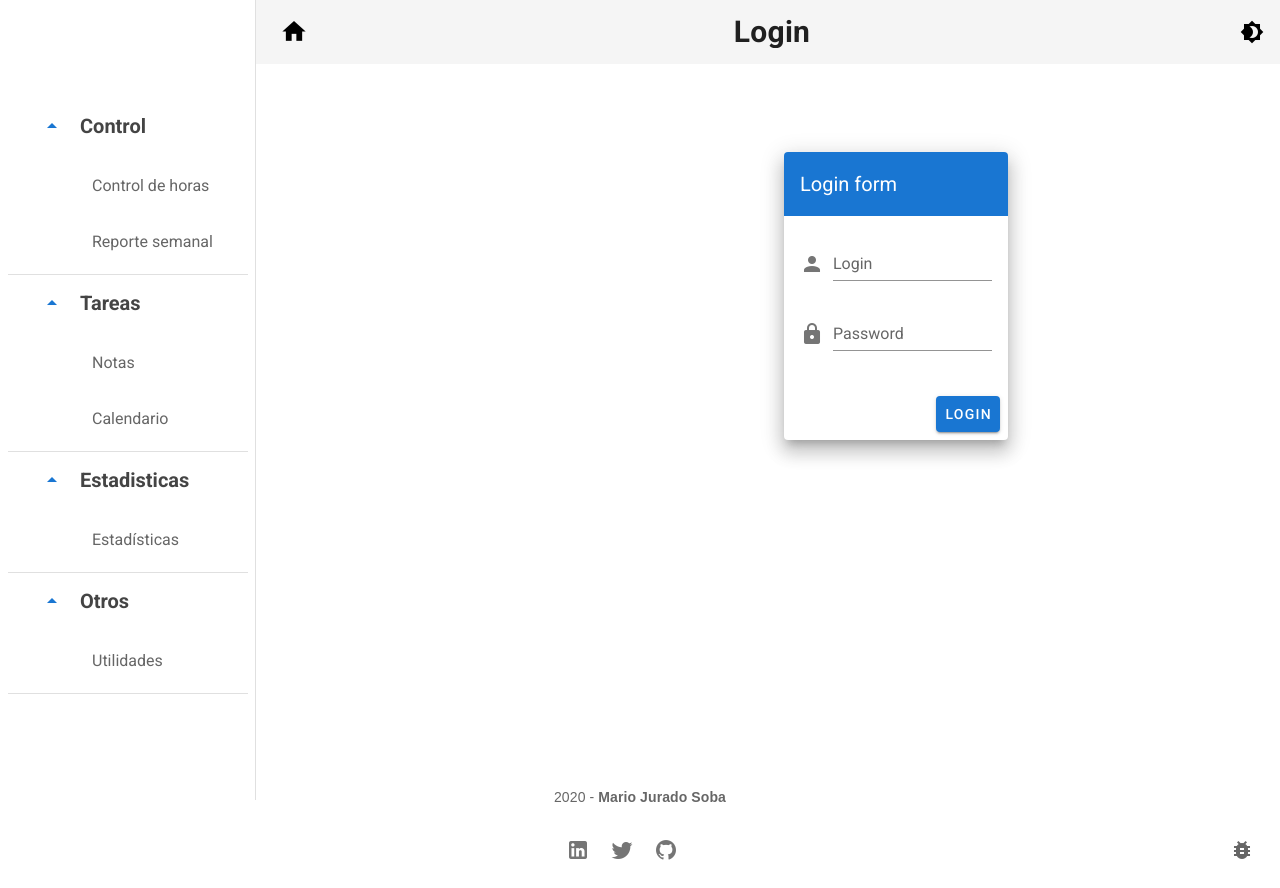
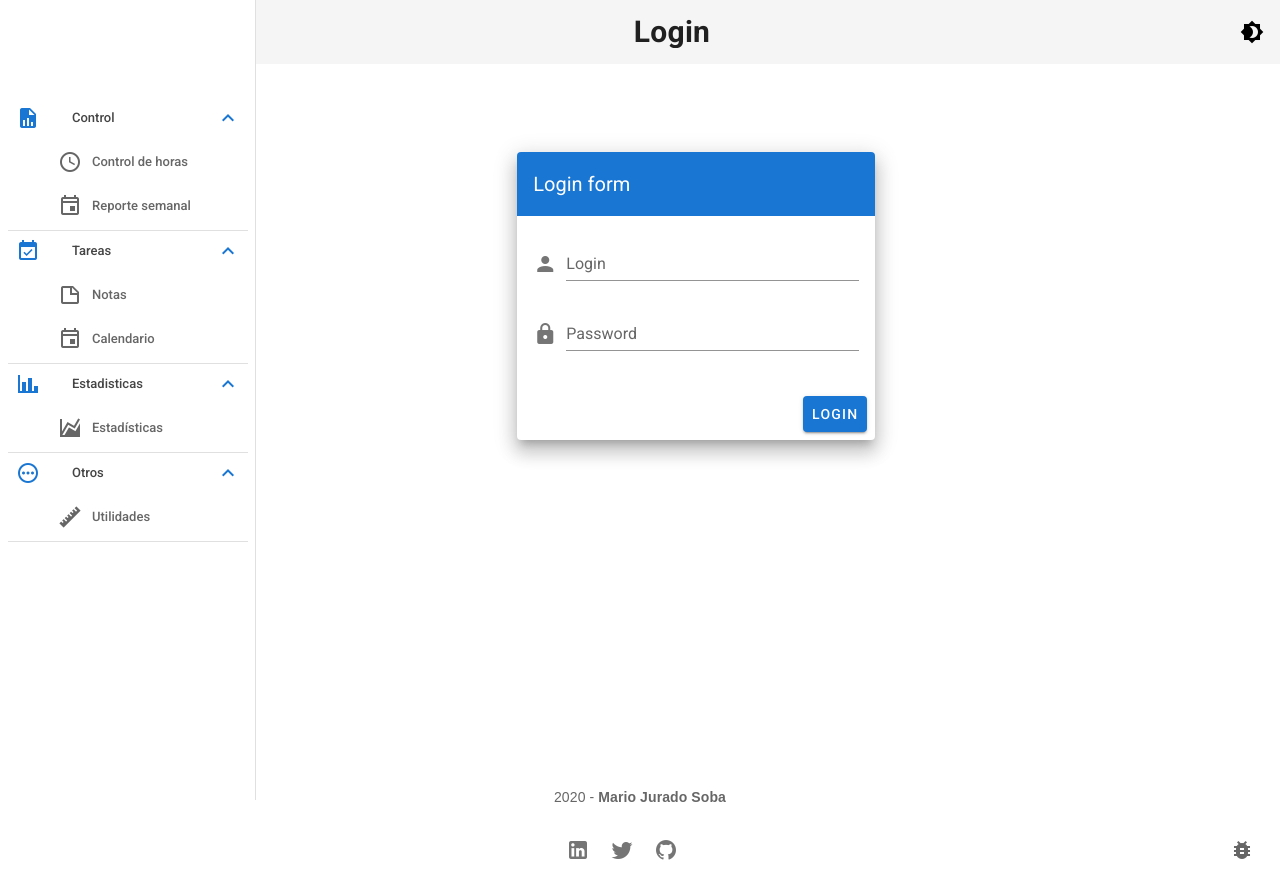
Before and after one commit to Mario2403/UtilsWeb, a Vue app in the folder front-end/: page /#/login in a window 1280 px wide. Built offline with nearby package versions, Linux system fonts and the light colour scheme.

Commit message:
Mejoras al menu lateral

```diff
--- a/front-end/src/App.vue
+++ b/front-end/src/App.vue
@@ -22,9 +22,11 @@
               </v-btn>
             </v-app-bar>
             <LeftMenu v-show="true"></LeftMenu>
+          <!-- Contenido de la vista -->
             <v-content>
               <router-view @home="isHome = true" />
             </v-content>
+
             <Footer></Footer>
           </v-app>
         </v-flex>
--- a/front-end/src/components/LeftMenu.vue
+++ b/front-end/src/components/LeftMenu.vue
@@ -1,8 +1,9 @@
 <template>
   <v-navigation-drawer
-    v-model="drawer"
+    stateless
     permanent
-    :mini-variant="false"
+    value="true"
+    :mini-variant="true"
     :expand-on-hover="true"
     :color="$vuetify.theme.dark  ? '#232323' : '#FFFFFF'"
     hide-overlay
@@ -11,14 +12,14 @@
     <v-img v-if="!$vuetify.theme.dark" src="../assets/Aperture-dark.png" min-height="90" contain></v-img>
     <v-img v-if="$vuetify.theme.dark" src="../assets/Aperture-light.png" min-height="90" contain></v-img>
 
-    <v-list nav>
+    <v-list nav dense>
+
       <v-list-group
         value="true"
-        sub-group
-        no-action
         :key="group.name"
         v-for="group in groups"
-        id="group"
+        :prepend-icon="group.icon"
+
       >
         <template v-slot:activator>
           <v-list-item-title
@@ -34,8 +35,10 @@
           v-for="item in group.groupItems"
           :to="item.route"
           class="item"
+          :prepend="item.icon"
+          value="true"
         >
-          <v-icon :color="darkMode ? '#FFFFFF' : '#666666'">{{ item.icon }}</v-icon>
+          <v-icon :color="$vuetify.theme.dark ? '#FFFFFF' : '#666666'">{{ item.icon }}</v-icon>
 
           <v-list-item-content>
             <v-list-item-title
@@ -55,12 +58,11 @@ export default {
   data() {
     return {
       darkMode: true,
-      drawer: true,
-      group: null,
       expandOnHover: true,
       groups: [
         {
           name: "Control",
+          icon: "mdi-file-chart",
           groupItems: [
             {
               title: "Control de horas",
@@ -76,6 +78,8 @@ export default {
         },
         {
           name: "Tareas",
+          icon: "mdi-calendar-check",
+
           groupItems: [
             { title: "Notas", icon: "mdi-note-outline", route: "/" },
             {
@@ -88,6 +92,7 @@ export default {
 
         {
           name: "Estadisticas",
+          icon: "mdi-chart-bar",
           groupItems: [
             {
               title: "Estadísticas",
@@ -98,18 +103,15 @@ export default {
         },
         {
           name: "Otros",
+          icon: "mdi-dots-horizontal-circle-outline",
           groupItems: [
             { title: "Utilidades", icon: "mdi-ruler", route: "Utilidades" }
           ]
         }
       ]
     };
-  },
-  watch: {
-    group() {
-      this.drawer = true;
-    }
   }
+
 };
 </script>
 
```
